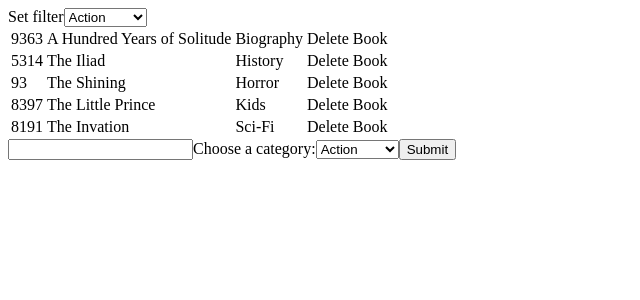
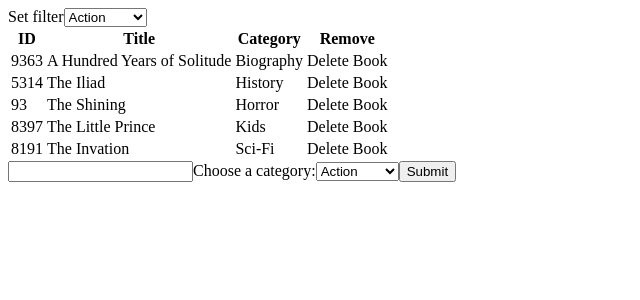
Before and after one commit to javierbotero/bookstore, a React (Create React App) app: page / in a window 1280 px wide. Shown: the top 300 px of the page, without its empty margins (0-640 px from the left). Built offline with nearby package versions, Linux system fonts and the light colour scheme.

Commit message:
Makes the render show the initial books and the form for add Books, also set the filter based on category

```diff
--- a/package.json
+++ b/package.json
@@ -15,6 +15,7 @@
     "react-redux": "^7.2.2",
     "react-scripts": "4.0.1",
     "redux": "^4.0.5",
+    "redux-thunk": "^2.3.0",
     "web-vitals": "^0.2.4"
   },
   "scripts": {
--- a/src/actions/index.js
+++ b/src/actions/index.js
@@ -4,21 +4,27 @@
 
 const addBook = book => {
   const { title, category } = book;
+  const id = Math.round(Math.random() * 10000);
+  console.log(title, category);
 
   return {
     type: CREATE_BOOK,
-    payload: { title, category },
+    payload: { title, category, id },
   };
 };
 
-const removeBook = (index, books) => {
+const deleteBook = (index, books) => {
   const newBooks = [...books];
   newBooks.splice(index, 1);
-
   return {
     type: REMOVE_BOOK,
     payload: { newBooks },
   };
+};
+
+const removeBook = i => (dispatch, getState) => {
+  const { books } = getState();
+  dispatch(deleteBook(i, books));
 };
 
 const setCategory = filter => ({
--- a/src/components/booksform.js
+++ b/src/components/booksform.js
@@ -1,8 +1,10 @@
+/* eslint-disable jsx-a11y/label-has-associated-control */
 import React, { useState } from 'react';
 import { connect } from 'react-redux';
 import PropTypes from 'prop-types';
 import { addBook } from '../actions/index';
-import { CATEGORIES } from '../constants/constants';
+import { FILTERS } from '../constants/constants';
+import Options from './options';
 
 const BooksForm = props => {
   const [state, setState] = useState({
@@ -10,7 +12,8 @@
     category: '',
   });
   const { getBook } = props;
-  const setTitle = e => setState(e.target.value);
+  const setTitle = e => setState({ ...state, title: e.target.value });
+  const setCategory = e => setState({ ...state, category: e.target.value });
   const handleSubmit = e => {
     e.preventDefault();
     getBook(state.title, state.category);
@@ -20,9 +23,7 @@
       <input type="text" onChange={setTitle} pĺaceholder="Title Book" />
       <label htmlFor="categories">
         Choose a category:
-        <select name="categories">
-          {CATEGORIES.map(category => <option key={category} value={category}>{category}</option>)}
-        </select>
+        <Options categories={FILTERS} handleSelection={setCategory} creation name="categories" />
       </label>
       <button type="submit">Submit</button>
     </form>
@@ -37,4 +38,4 @@
   getBook: (title, category) => dispatch(addBook(title, category)),
 });
 
-export default connect(mapDispatchToProps)(BooksForm);
+export default connect(null, mapDispatchToProps)(BooksForm);
--- a/src/components/bookslist.js
+++ b/src/components/bookslist.js
@@ -1,52 +1,69 @@
+/* eslint-disable jsx-a11y/label-has-associated-control */
 import React from 'react';
 import { connect } from 'react-redux';
 import PropTypes from 'prop-types';
 import { removeBook, setCategory } from '../actions';
 import Book from './book';
-import { CATEGORIES, FILTERS } from '../constants/constants';
+import { FILTERS } from '../constants/constants';
+import Options from './options';
 
 const BooksList = props => {
-  const { filteredBooks, deleteBook, filterBooks } = props;
+  const {
+    deleteBook, filterBooks, category, books,
+  } = props;
   const handleSelection = e => {
     filterBooks(e.target.value);
+  };
+  const filteredBooks = () => {
+    const result = [];
+    if (category === FILTERS.all) {
+      books.forEach((item, i) => {
+        result.push(<Book key={item.id} book={item} delBook={() => deleteBook(i)} />);
+      });
+    } else {
+      books.forEach((item, i) => {
+        if (item.category === category) {
+          result.push(<Book key={item.id} book={item} delBook={() => deleteBook(i)} />);
+        }
+      });
+    }
+    return result;
   };
   return (
     <div>
       <label htmlFor="categories">
         Set filter
-        <select name="categories" onChange={handleSelection}>
-          {CATEGORIES.map(category => <option key={category} value={category}>{category}</option>)}
-        </select>
+        <Options categories={FILTERS} handleSelection={handleSelection} name="categories" />
       </label>
       <table>
-        {filteredBooks.map(
-          (item, i) => <Book key={item} book={item} delBook={deleteBook} index={i} />,
-        )}
+        <thead>
+          <tr>
+            <th>ID</th>
+            <th>Title</th>
+            <th>Category</th>
+            <th>Remove</th>
+          </tr>
+        </thead>
+        {filteredBooks()}
       </table>
     </div>
   );
 };
 
 BooksList.propTypes = {
-  filteredBooks: PropTypes.arrayOf.isRequired,
   filterBooks: PropTypes.func.isRequired,
   deleteBook: PropTypes.func.isRequired,
+  category: PropTypes.string.isRequired,
+  books: PropTypes.arrayOf(PropTypes.object).isRequired,
 };
 
 const mapStateToProps = state => {
   const { books, category } = state;
-  let filteredBooks;
-  if (category === FILTERS.all) {
-    filteredBooks = books;
-  } else {
-    filteredBooks = books.filter(book => book.category === category);
-  }
-  console.log(filteredBooks);
-  return { filteredBooks, books };
+  return { books, category };
 };
 
-const mapDispatchToProps = (dispatch, ownProps) => ({
-  deleteBook: index => dispatch(removeBook(index, ownProps.books)),
+const mapDispatchToProps = dispatch => ({
+  deleteBook: index => dispatch(removeBook(index)),
   filterBooks: category => dispatch(setCategory(category)),
 });
 
--- /dev/null
+++ b/src/components/options.js
@@ -0,0 +1,31 @@
+import React from 'react';
+import PropTypes from 'prop-types';
+import { FILTERS } from '../constants/constants';
+
+const Options = props => {
+  const {
+    categories, handleSelection, creation, name,
+  } = props;
+  const complete = Object.values(categories);
+  const incomplete = complete.filter(categ => categ !== FILTERS.all);
+  const result = creation ? incomplete : complete;
+
+  return (
+    <select name={name} onChange={handleSelection}>
+      {result.map(category => <option key={category} value={category}>{category}</option>)}
+    </select>
+  );
+};
+
+Options.propTypes = {
+  categories: PropTypes.shape.isRequired,
+  handleSelection: PropTypes.func.isRequired,
+  creation: PropTypes.bool,
+  name: PropTypes.string.isRequired,
+};
+
+Options.defaultProps = {
+  creation: false,
+};
+
+export default Options;
--- a/src/index.js
+++ b/src/index.js
@@ -1,11 +1,12 @@
 import React from 'react';
 import ReactDOM from 'react-dom';
 import { Provider } from 'react-redux';
-import { createStore } from 'redux';
+import { createStore, applyMiddleware } from 'redux';
+import thunk from 'redux-thunk';
 import App from './components/App';
 import combined from './reducers/index';
 
-const store = createStore(combined);
+const store = createStore(combined, applyMiddleware(thunk));
 
 ReactDOM.render(
   <Provider store={store}>
--- a/src/reducers/books.js
+++ b/src/reducers/books.js
@@ -35,6 +35,7 @@
       return [...state, {
         title: action.payload.title,
         category: action.payload.category,
+        id: action.payload.id,
       }];
     case REMOVE_BOOK:
       return [...action.payload.newBooks];
```
Also changed, not shown: 1 other file (tests, documents, lock files or other folders).
